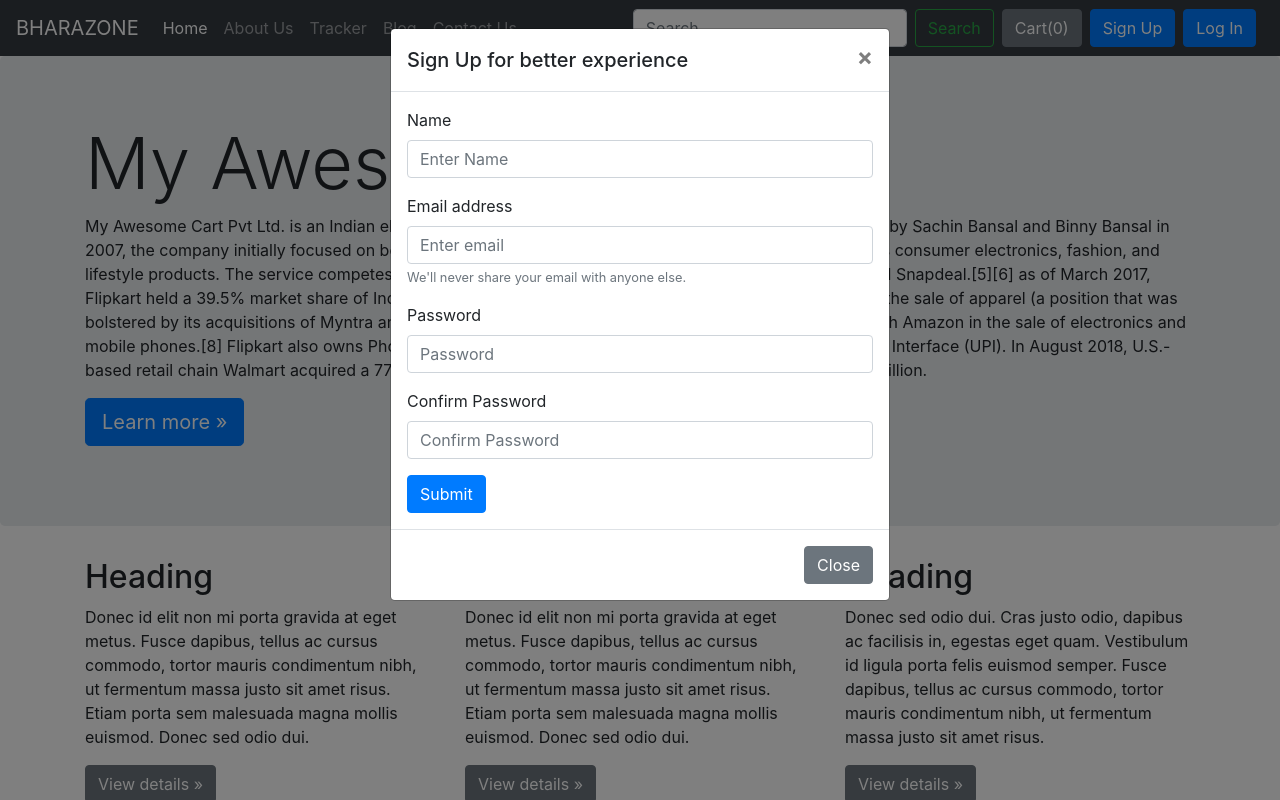
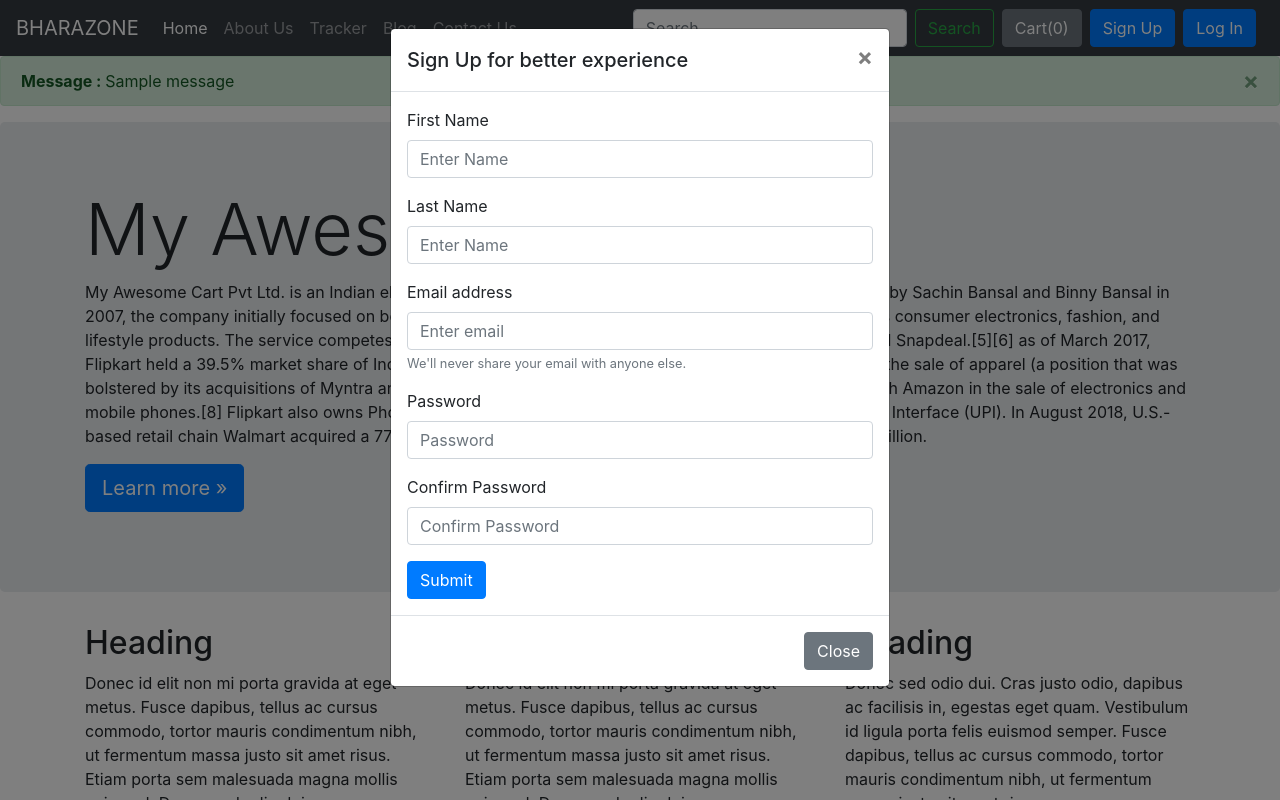
Before and after one commit to RajatGanguly/bharazone, a Django app: page /shop/about/ in a window 1280 px wide, after a click on "Sign Up". Run offline with Django 3.2, Linux system fonts and the light colour scheme; one stand-in notice (Sample message) is shown; some libraries are stand-ins or nearby versions.

Commit message:
Added signup and login functionality. Used django authentication

```diff
--- a/shop/templates/shop/basic.html
+++ b/shop/templates/shop/basic.html
@@ -117,10 +117,14 @@ sagittis lacus vel augue laoreet rutrum faucibus."
                 </button>
               </div>
               <div class="modal-body">
-                <form action="/signup" method="post">
+                <form action="/shop/signup/" method="post">
                   <div class="form-group">
-                    <label for="name">Name</label>
-                    <input type="email" class="form-control" id="exampleInputName" aria-describedby="emailHelp" placeholder="Enter Name">
+                    <label for="name">First Name</label>
+                    <input type="text" name="fname" class="form-control" id="exampleInputName" aria-describedby="emailHelp" placeholder="Enter Name">
+                  </div>
+                  <div class="form-group">
+                    <label for="name">Last Name</label>
+                    <input type="text" name="lname" class="form-control" id="exampleInputName" aria-describedby="emailHelp" placeholder="Enter Name">
                   </div>
                   <div class="form-group">
                     <label for="exampleInputEmail1">Email address</label>
@@ -129,12 +133,13 @@ sagittis lacus vel augue laoreet rutrum faucibus."
                   </div>
                   <div class="form-group">
                     <label for="exampleInputPassword1">Password</label>
-                    <input type="password" class="form-control" id="exampleInputPassword1" placeholder="Password">
+                    <input type="password" name="pass1" class="form-control" id="exampleInputPassword1" placeholder="Password">
                   </div>
                   <div class="form-group">
                     <label for="exampleInputPassword2">Confirm Password</label>
-                    <input type="password" class="form-control" id="exampleInputPassword2" placeholder="Confirm Password">
+                    <input type="password" name="pass2" class="form-control" id="exampleInputPassword2" placeholder="Confirm Password">
                   </div>
+                  {% csrf_token %}
                   <button type="submit" class="btn btn-primary">Submit</button>
                 </form>
               </div>
@@ -184,15 +189,16 @@ sagittis lacus vel augue laoreet rutrum faucibus."
                 </button>
               </div>
               <div class="modal-body">
-                <form>
+                <form action="/shop/login/" method="post">
                   <div class="form-group">
-                    <label for="exampleInputEmail1">Email address</label>
-                    <input type="email" name="loginemail" class="form-control" id="exampleInputEmail1" aria-describedby="emailHelp" placeholder="Enter email">
+                    <label for="exampleInputEmail1">First Name</label>
+                    <input type="text" name="login_fname" class="form-control" id="exampleInputEmail1" aria-describedby="emailHelp" placeholder="Enter First Name">
                   </div>
                   <div class="form-group">
                     <label for="exampleInputPassword1">Password</label>
-                    <input type="password" name="loginpass" class="form-control" id="exampleInputPassword1" placeholder="Password">
+                    <input type="password" name="login_pass" class="form-control" id="exampleInputPassword1" placeholder="Password">
                   </div>
+                  {% csrf_token %}
                   <button type="submit" class="btn btn-primary">Submit</button>
                 </form>
               </div>
@@ -210,6 +216,14 @@ sagittis lacus vel augue laoreet rutrum faucibus."
         </div>
       </div>
     </nav>
+    {% for message in messages  %}
+      <div class="alert alert-{{ message.tags }} alert-dismissible fade show" role="alert">
+            <strong>Message : </strong> {{ message }}
+            <button type="button" class="close" data-dismiss="alert" aria-label="Close">
+              <span aria-hidden="true">&times;</span>
+            </button>
+          </div>
+      {% endfor %}
     {% block body %} {% endblock %}
 
     <!-- Optional JavaScript -->
--- a/shop/urls.py
+++ b/shop/urls.py
@@ -25,4 +25,6 @@ urlpatterns = [
     path("products/<int:myid>", views.productView, name="ProductView"),
     path("checkout/", views.checkout, name="Checkout"),
     path("signup/", views.signup, name="Signup"),
+    path("login/", views.login, name="Login"),
+    path("logout/", views.logout, name="Logout"),
 ]
--- a/shop/views.py
+++ b/shop/views.py
@@ -1,10 +1,17 @@
-from django.shortcuts import render
+from django.shortcuts import render, redirect
 from .models import Product, Contact, Orders, OrderUpdate
+from django.contrib import messages
 from math import ceil
 import json
 
 # Create your views here.
 from django.http import HttpResponse
+
+# Signup User model importing
+from django.contrib.auth.models import User
+
+# For authentication
+from django.contrib.auth import authenticate, login as auth_login, logout
 
 
 def index(request):
@@ -93,5 +100,43 @@ def signup(request):
     if request.method == "POST":
         # GET THE PARAMETERS
         signup_email = request.POST["signup_email"]
+        fname = request.POST["fname"]
+        lname = request.POST["lname"]
+        pass1 = request.POST["pass1"]
+        pass2 = request.POST["pass2"]
+        username = fname
+
+        if pass1 != pass2:
+            messages.error(request, " Your BharaZone account has been successfully created")
+            return redirect('ShopHome')
+
+
+        user = User.objects.create_user(username, signup_email, pass1)
+        user.first_name = fname
+        user.last_name = lname
+        user.save()
+        messages.success(request, " Your BharaZone account has been successfully created")
+        return redirect('ShopHome')
     else:
         return HttpResponse("404 - Not Found")
+
+def login(request):
+    if request.method == "POST":
+        login_fname = request.POST["login_fname"]
+        login_pass = request.POST["login_pass"]
+
+        user=authenticate(username = login_fname, password= login_pass)
+        if user is not None:
+            auth_login(request, user)
+            messages.success(request, "Successfully Logged In")
+            return redirect("ShopHome")
+        else:
+            messages.error(request, "Invalid credentials! Please try again")
+            return redirect("ShopHome")
+
+    return HttpResponse("404- Not found")
+
+def logout(request):
+    logout(request)
+    messages.success(request, "Successfully logged out")
+    return redirect("ShopHome")
```
Also changed, not shown: db.sqlite3.
